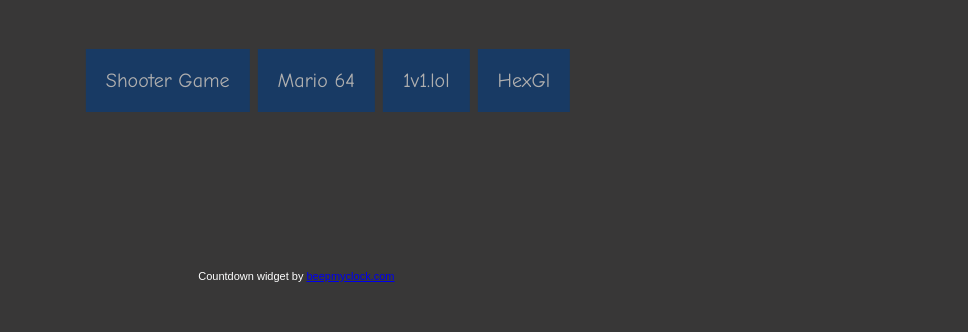
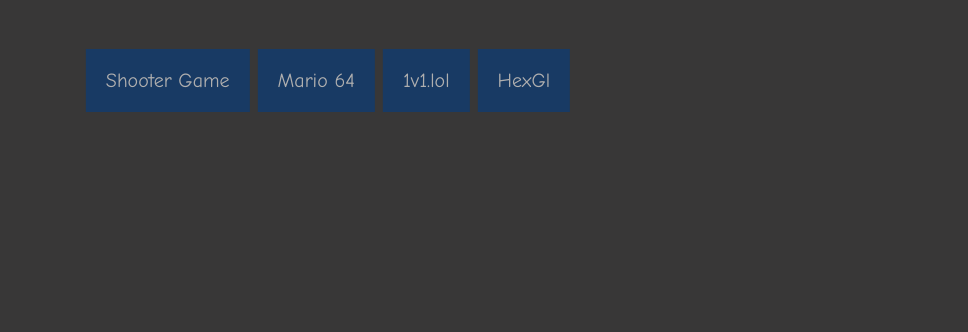
Before and after one commit to tgs-tgm/tgs-tgm.github.io, a plain HTML site: page index.html in a window 1280 px wide. Shown: the part 222-554 px from the top of the page, 312-1280 px from the left. Drawn offline with Linux system fonts and the light colour scheme.

Commit message:
Update index.html

```diff
--- a/index.html
+++ b/index.html
@@ -29,7 +29,7 @@
             <button class="button" onclick="window.location.href='https://thegamingsqueaker.github.io/HexGL/';">HexGl</button>
 
         </div>
-    <div style="width:95%;min-width:200px"><iframe src="https://beepmyclock.com/widget/countdown?td=202311250000&tt=Christmas" frameborder="0" style="border:0;height:150px;"></iframe><p style="text-align:center;font-family:Arial, San-Serif;font-size:11px;margin:0">Countdown widget by <a href="https://beepmyclock.com/countdown">beepmyclock.com</a></p></div>
+    <div style="width:95%;min-width:200px;color:white;" ><iframe src="https://beepmyclock.com/widget/countdown?td=202311250000&tt=Christmas" frameborder="0" style="border:0;height:150px;"></iframe></div>
         <p class="footer">Site made by TGS, do not sell, this is free. I am not the original creator of these games nor do I affiliate with them.</p>
 </body>
 
```
